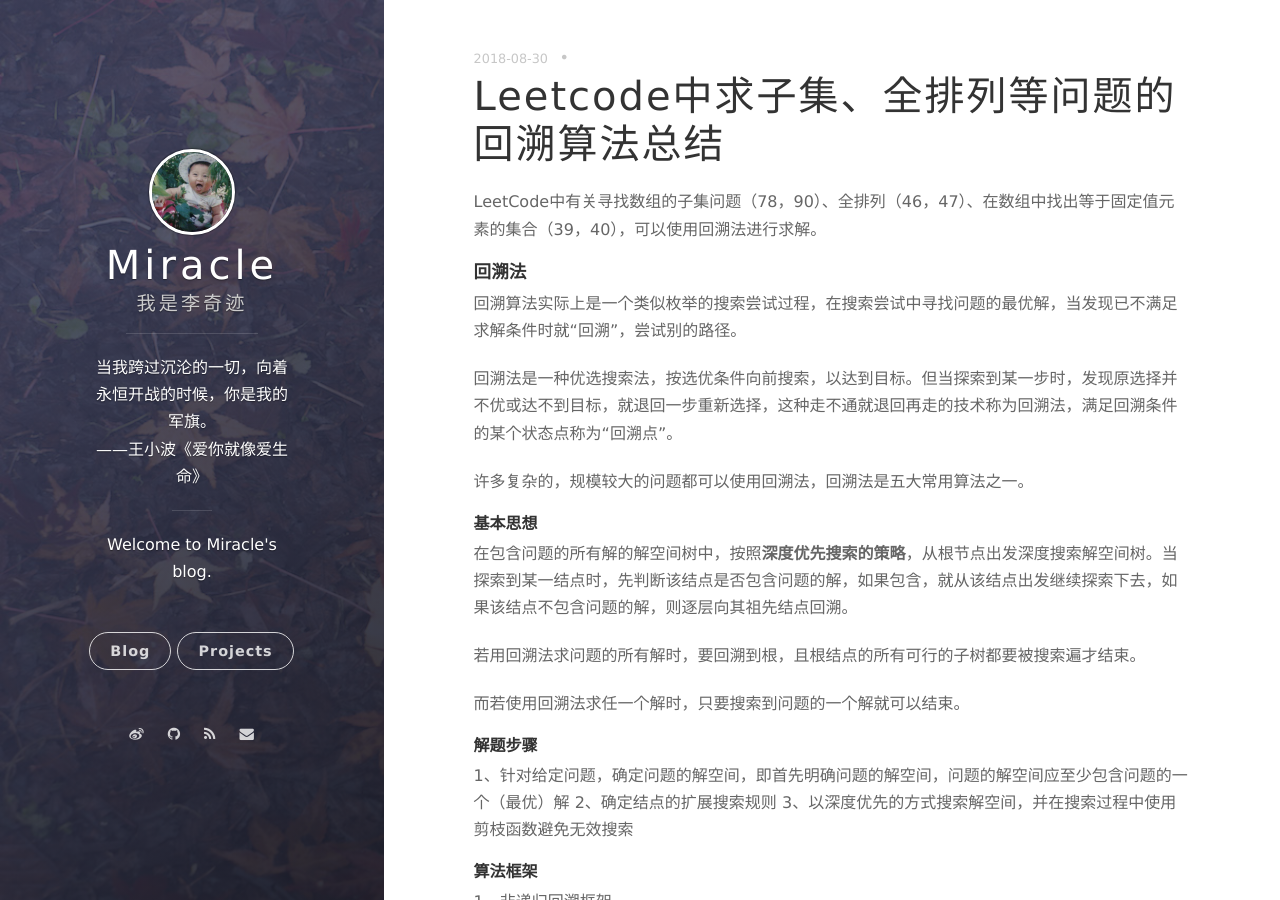
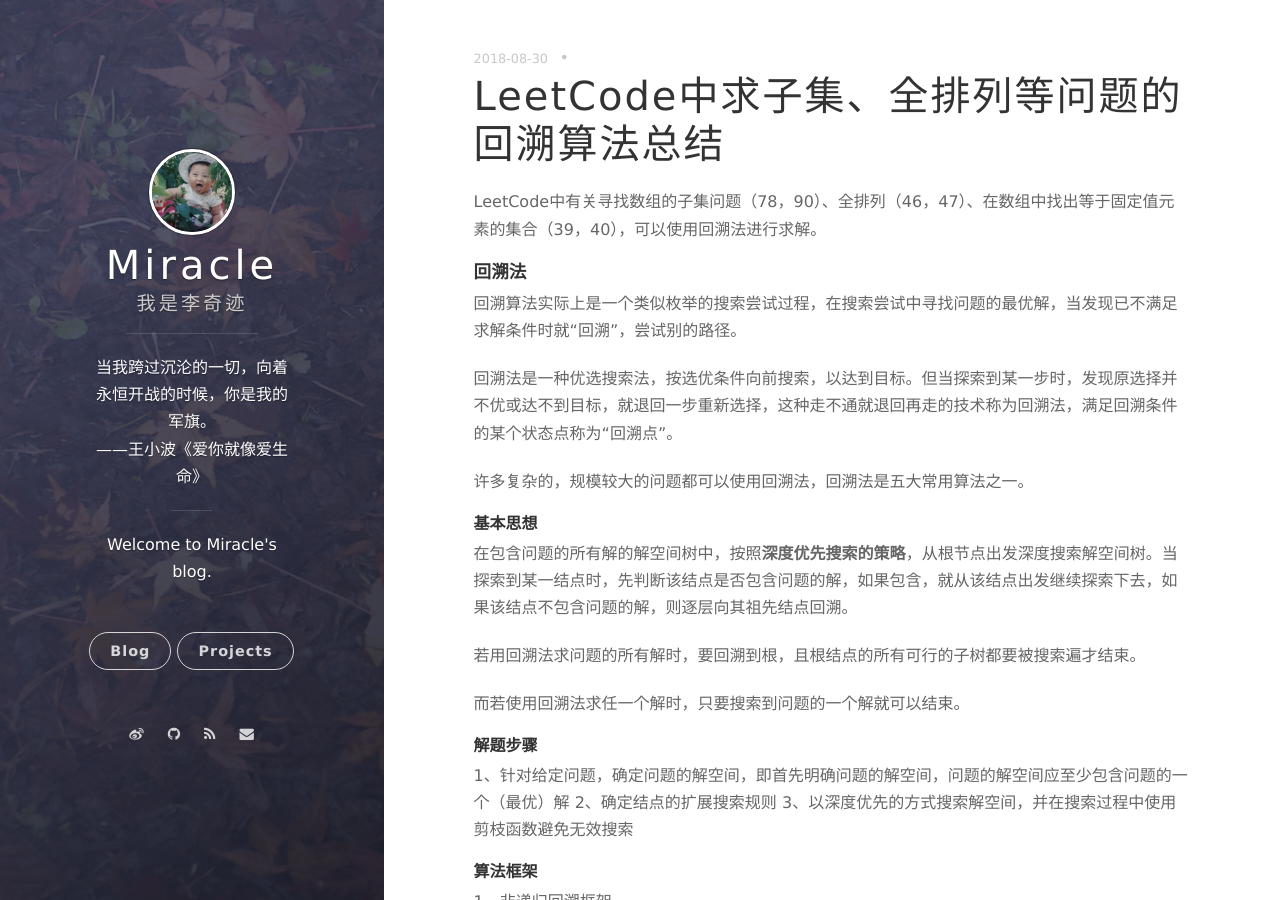
Before and after one commit to onevcat/vno-jekyll, a Jekyll site: the page built from _posts/2018-08-30-leetcode-backtrack-1.markdown, in a window 1280 px wide and 900 px high. Built offline with Jekyll 4.4.1, drawn with Linux system fonts in a browser that asks for light colours; nearby versions of some CDN libraries; comment, search, counter and statistics services are not loaded; some of the changed text lies outside the part shown.

Commit message:
update0830

```diff
--- a/_posts/2018-08-18-leetcode-62.markdown
+++ b/_posts/2018-08-18-leetcode-62.markdown
@@ -1,6 +1,6 @@
 ---
 layout: post
-title: Leetcode 62.Unique Paths
+title: LeetCode 62.Unique Paths
 ---
 
 #### **问题描述**
--- a/_posts/2018-08-30-leetcode-backtrack-1.markdown
+++ b/_posts/2018-08-30-leetcode-backtrack-1.markdown
@@ -1,6 +1,6 @@
 ---
 layout: post
-title: Leetcode中求子集、全排列等问题的回溯算法总结
+title: LeetCode中求子集、全排列等问题的回溯算法总结
 ---
 
 LeetCode中有关寻找数组的子集问题（78，90）、全排列（46，47）、在数组中找出等于固定值元素的集合（39，40），可以使用回溯法进行求解。
```
